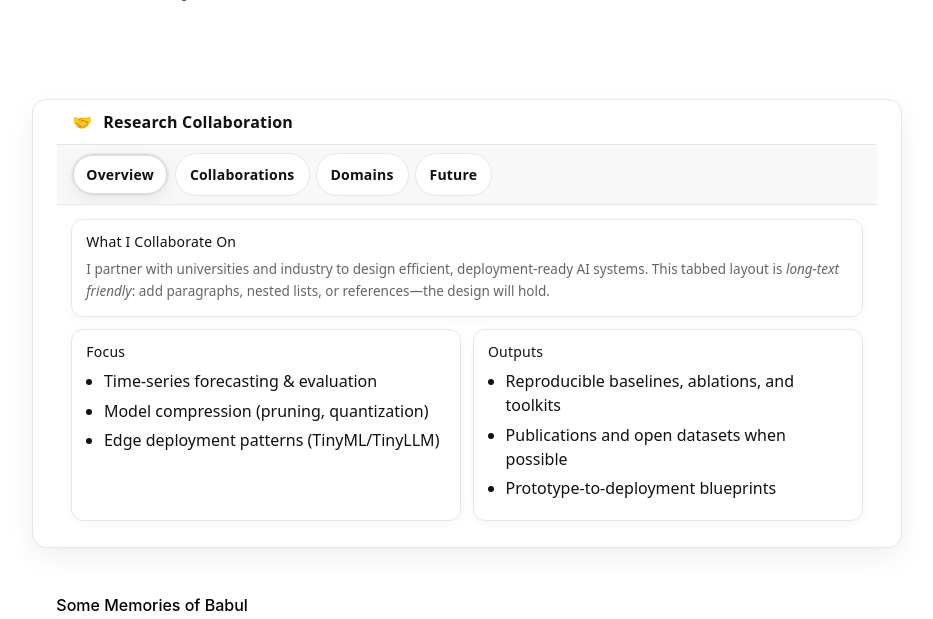
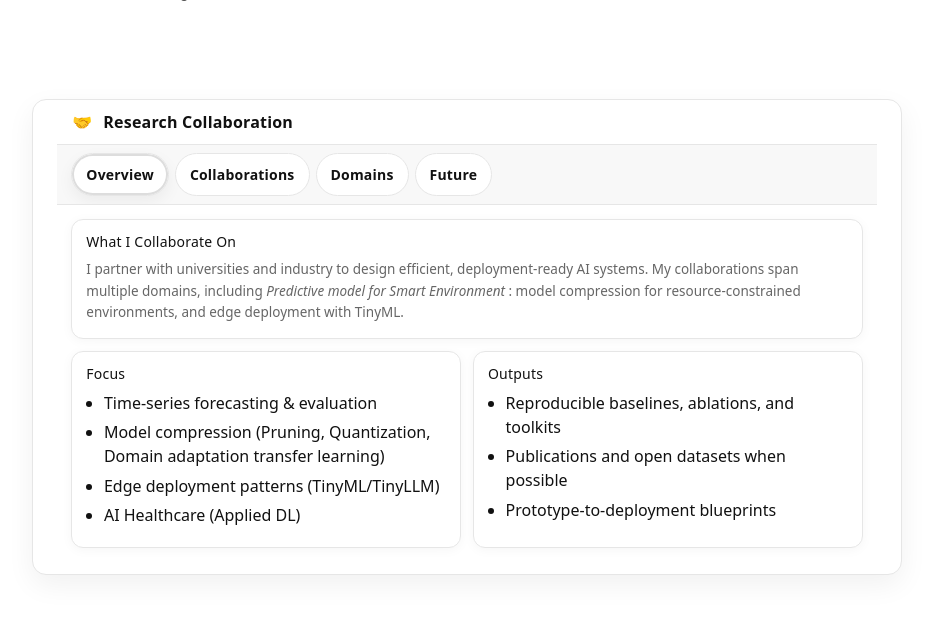
Before and after one commit to babulcseian/babulcseian.github.io, a Jekyll site: the page built from index.md, in a window 1280 px wide and 900 px high, scrolled down 1353 px, cut to the strip 0-619 px from the top of the window. Shown: the whole strip, without its empty margins (173-1106 px from the left). Built offline with Jekyll 4.4.1, drawn with Linux system fonts in a browser that asks for light colours; a style sheet for code colours, icons or effects is not loaded.

Commit message:
Update home.html

```diff
--- a/_layouts/home.html
+++ b/_layouts/home.html
@@ -263,7 +263,8 @@ My future dream project: <a class="other" href='https://babulcseian.github.io/la
         <h4>What I Collaborate On</h4>
         <p>
           I partner with universities and industry to design efficient, deployment-ready AI systems.
-          This tabbed layout is <em>long-text friendly</em>: add paragraphs, nested lists, or references—the design will hold.
+          My collaborations span multiple domains, including <em> Predictive model for Smart Environment </em>: model
+          compression for resource-constrained environments, and edge deployment with TinyML.
         </p>
       </div>
       <div class="grid">
@@ -271,8 +272,9 @@ My future dream project: <a class="other" href='https://babulcseian.github.io/la
           <h4>Focus</h4>
           <ul>
             <li>Time-series forecasting &amp; evaluation</li>
-            <li>Model compression (pruning, quantization)</li>
+            <li>Model compression (Pruning, Quantization, Domain adaptation transfer learning)</li>
             <li>Edge deployment patterns (TinyML/TinyLLM)</li>
+            <li>AI Healthcare (Applied DL)</li>
           </ul>
         </div>
         <div class="rc-section">
```
